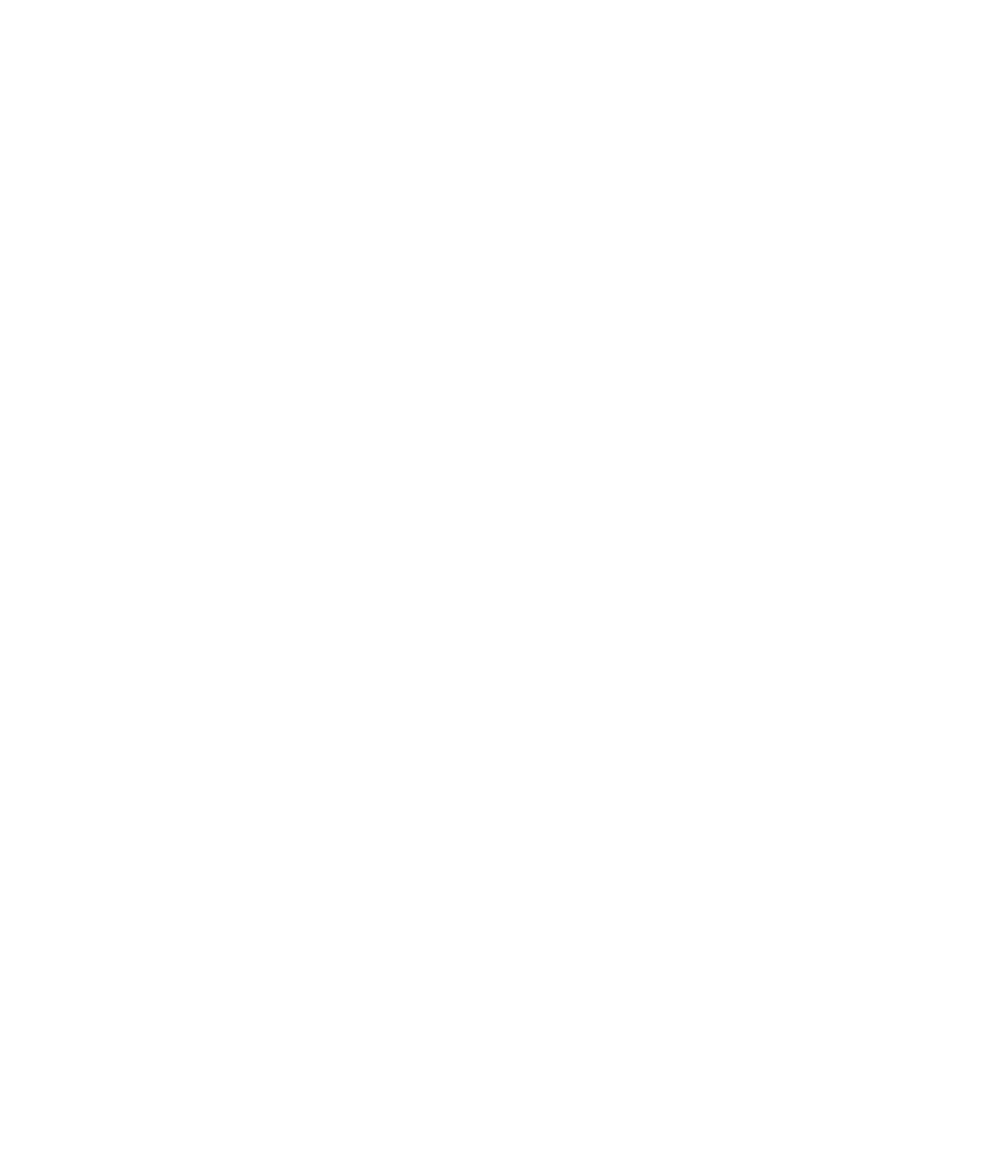
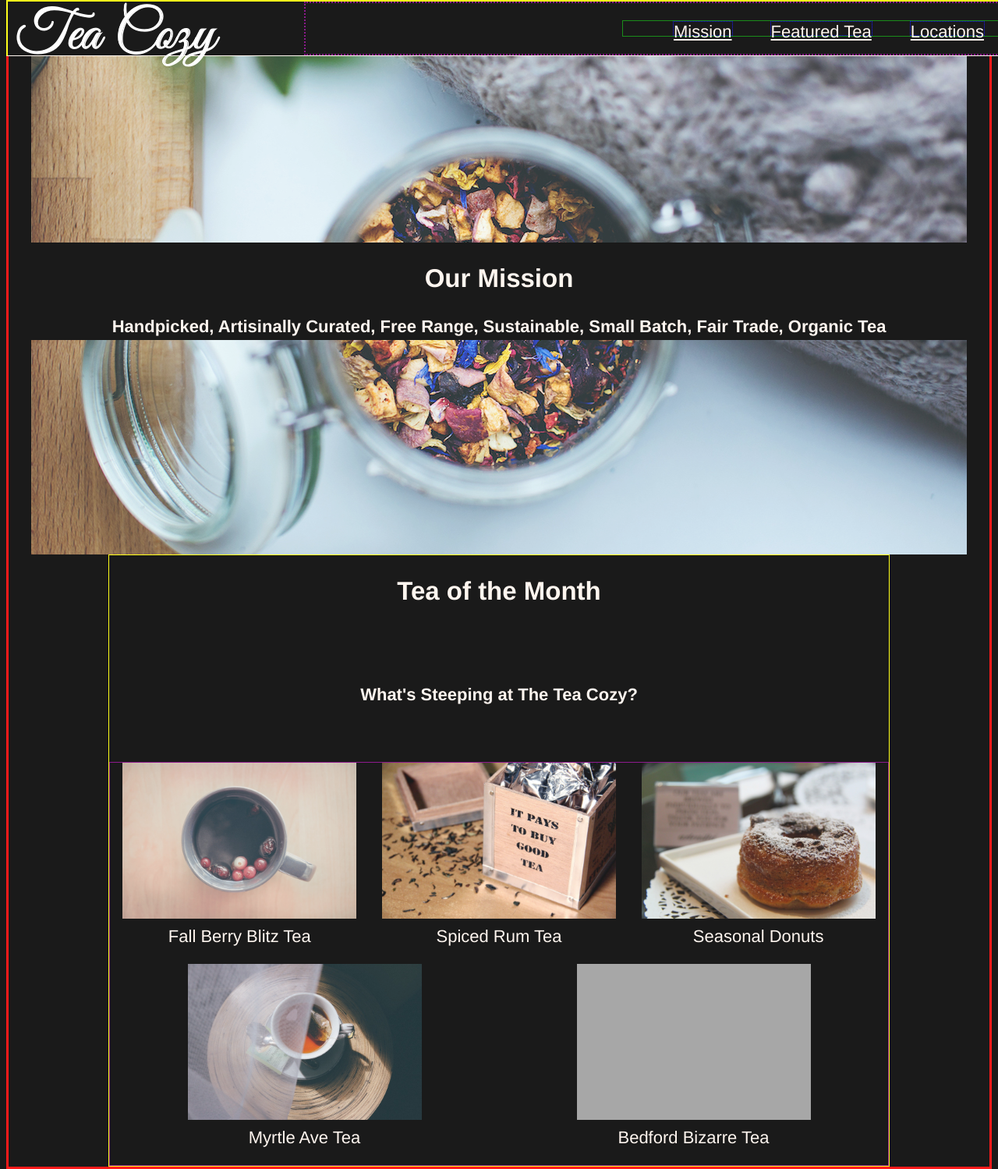
Before and after one commit to shineyk/TeaCozy, a plain HTML site: page index.html in a window 1280 px wide. Shown: the whole page at 78% size. Before the commit the page ends 800 px from the top, so only its background shows below. Drawn offline with Linux system fonts and the light colour scheme; grey boxes are pictures that could not be loaded.

Commit message:
Add header and some content in main

```diff
--- a/index.html
+++ b/index.html
@@ -3,8 +3,58 @@
 <head>
   <title>Tea Cozy</title>
   <link href="./resources/css/style.css" type="text/css" rel="stylesheet" />
-
 </head>
 <body>
+	<div class="header">
+		<div id="logo">
+			<img src="./resources/images/img-tea-cozy-logo.png" />
+		</div>
+		<div class="nav">
+			<ul>
+				<li>Mission</li>
+				<li>Featured Tea</li>
+				<li>Locations</li>
+			</ul>
+		</div>
+	</div>
+	<div class="main">
+		<div class="banner">
+			<div id="mission">
+				<p>
+					<h2>Our Mission</h2>
+					<h4>Handpicked, Artisinally Curated, Free Range, Sustainable, Small Batch, Fair Trade, Organic Tea</h4>
+				</p>
+			</div>
+		</div>
+		<div class="featured-tea">
+			<h2>Tea of the Month</h2>
+			<p><h4>What's Steeping at The Tea Cozy?</h4></p>
+			<div class="selection">
+				<div class="tea-img">
+					<img src="./resources/images/img-berryblitz.jpg" />
+					<p>Fall Berry Blitz Tea</p>
+				</div>
+				<div class="tea-img">
+					<img src="./resources/images/img-spiced-rum.jpg" />
+					<p>Spiced Rum Tea</p>
+				</div>
+				<div class="tea-img">
+					<img src="./resources/images/img-donut.jpg" />
+					<p>Seasonal Donuts</p>
+				</div>
+				<div class="tea-img">
+					<img src="./resources/images/img-myrtle-ave.jpg" />
+					<p>Myrtle Ave Tea</p>
+				</div>
+				<div class="tea-img">
+					<img src="./resources/images/img-bedford-bizarre.jpg" />
+					<p>Bedford Bizarre Tea</p>
+				</div>
+			</div>
+		</div>
+
+		<div class="footer">
+		</div>
+	</div>
 </body>
 </html>
--- a/resources/css/style.css
+++ b/resources/css/style.css
@@ -1,3 +1,111 @@
 html {
-	background-color: white;
+	background-color: black;
+	font-family: Helvetica;
+	font-size: 22px;
+	color: seashell;
+	opacity: 0.9;
 }
+
+.header {
+	display: flex;
+	flex-flow: row no-wrap;
+	border: 2px solid yellow;
+	height: 69px;
+	border-bottom: 1px solid seashell;
+	justify-content: space-between;
+	flex-shrink: 0;
+	z-index: 5;
+	position: fixed;
+	top: 0;
+	width: 100%;
+	background-color: black;
+}
+
+#logo {
+	margin-left: 10px;
+	height: 50px;
+}
+
+.nav {
+	display: flex;
+	border: 2px dotted purple;
+	justify-content: flex-end;
+	width: 70%;
+	flex-shrink: 0;
+}
+
+.nav  ul {
+	display: flex;
+	flex-flow: row no-wrap;
+	justify-content: space-around;
+	border: 1px solid green;
+	width: 50%
+}
+
+.nav li {
+	list-style: none;
+	display: inline-block;
+	text-decoration: underline;
+	border: 1px dotted blue;
+}
+
+.main {
+	display: flex;
+	flex-direction: column;
+	position: relative;
+	z-index: 0;
+	margin-top: 70px auto;
+	border: 3px solid red;
+	align-items: center;
+}
+
+.banner {
+	height: 700px;
+	width: 1200px;
+	background-image: url("../images/img-mission-background.jpg");
+	z-index: 5;
+}
+
+#mission {
+	background-color: black;
+	text-align: center;
+	z-index: 10;
+	display: inline-block;
+	height: 125px;
+	width: 1200px;
+	margin-top: 300px;
+}
+
+#mission p {
+}
+
+.featured-tea {
+	display: flex;
+	flex-direction: column;
+	align-items: center;
+	border: 1px solid yellow;
+	text-align: center;
+	width: 1000px;
+}
+
+.selection {
+	display: flex;
+	flex-flow: row wrap;
+	justify-content: space-around;
+	border: 1px solid purple;
+}
+
+.tea-img {
+	display: flex;
+	flex-direction: column;
+}
+
+.tea-img img {
+	height: 200px;
+	width: 300px;
+}
+
+.tea-img p {
+	margin-top: 10px;
+	text-align: center;
+}
```
Also changed, not shown: resources/images/img-berryblitz.jpg (added), resources/images/img-donut.jpg (added), resources/images/img-locations-background.jpg (added), resources/images/img-mission-background.jpg (added), resources/images/img-myrtle-ave.jpg (added), resources/images/img-spiced-rum.jpg (added), resources/images/img-tea-cozy-logo.png (added), 1 other file.
